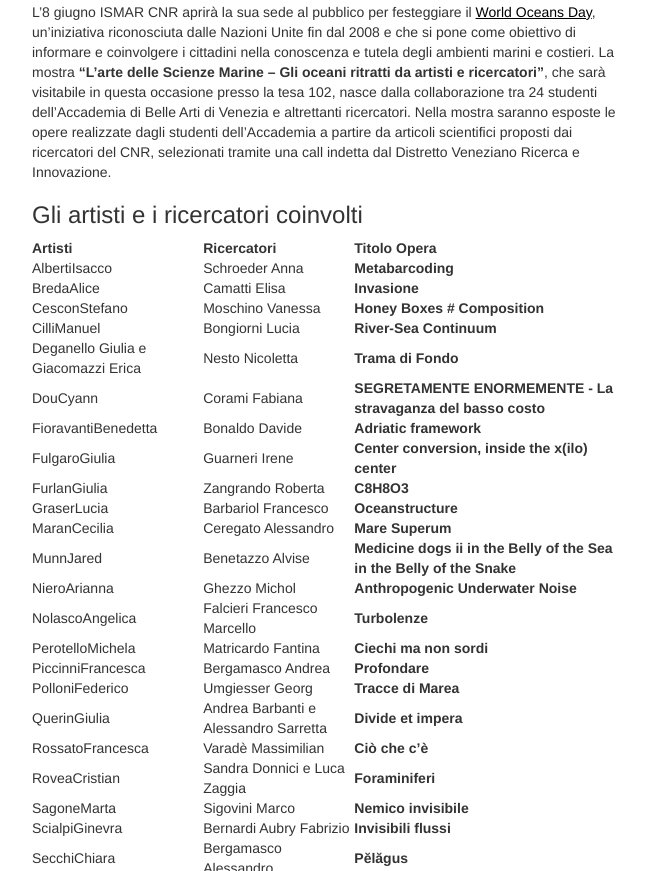
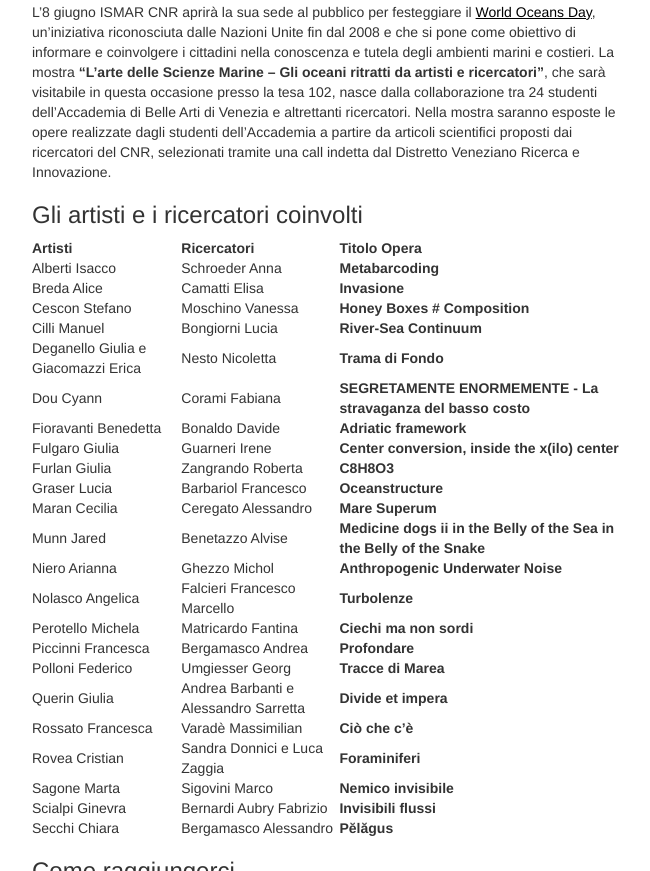
Before and after one commit to simonini/dvri-j-theme, a Jekyll site: the page built from _posts/2019-05-31-ARTESCIENZEMARINE.md, in a window 1280 px wide and 1400 px high, scrolled down 894 px, cut to the strip 0-871 px from the top of the window. Shown: the whole strip, without its empty margins (313-963 px from the left). Built offline with Jekyll 4.4.1, drawn with Linux system fonts in a browser that asks for light colours; comment, search, counter and statistics services are not loaded; the table of contents is made by our own code.

Commit message:
spazi artisti

```diff
--- a/_posts/2019-05-31-ARTESCIENZEMARINE.md
+++ b/_posts/2019-05-31-ARTESCIENZEMARINE.md
@@ -24,29 +24,29 @@ La mostra **“L’arte delle Scienze Marine – Gli oceani ritratti  da artisti
 
 |**Artisti**|**Ricercatori**|**Titolo Opera**|
 |--- |--- |--- |
-|AlbertiIsacco|Schroeder Anna|**Metabarcoding**|
-|BredaAlice|Camatti Elisa|**Invasione**|
-|CesconStefano|Moschino Vanessa|**Honey Boxes # Composition**|
-|CilliManuel|Bongiorni Lucia|**River-Sea Continuum**|
+|Alberti Isacco|Schroeder Anna|**Metabarcoding**|
+|Breda Alice|Camatti Elisa|**Invasione**|
+|Cescon Stefano|Moschino Vanessa|**Honey Boxes # Composition**|
+|Cilli Manuel|Bongiorni Lucia|**River-Sea Continuum**|
 |Deganello Giulia e  Giacomazzi Erica|Nesto Nicoletta|**Trama di Fondo**|
-|DouCyann|Corami Fabiana|**SEGRETAMENTE ENORMEMENTE - La stravaganza del basso costo**|
-|FioravantiBenedetta|Bonaldo Davide|**Adriatic framework**|
-|FulgaroGiulia|Guarneri Irene|**Center conversion, inside the x(ilo) center**|
-|FurlanGiulia|Zangrando Roberta|**C8H8O3**|
-|GraserLucia|Barbariol Francesco|**Oceanstructure**|
-|MaranCecilia|Ceregato Alessandro|**Mare Superum**|
-|MunnJared|Benetazzo Alvise|**Medicine dogs ii in the Belly of the Sea in the Belly of the Snake**|
-|NieroArianna|Ghezzo Michol|**Anthropogenic Underwater Noise**|
-|NolascoAngelica|Falcieri Francesco Marcello|**Turbolenze**|
-|PerotelloMichela|Matricardo Fantina|**Ciechi ma non sordi**|
-|PiccinniFrancesca|Bergamasco Andrea|**Profondare**|
-|PolloniFederico|Umgiesser Georg|**Tracce di Marea**|
-|QuerinGiulia|Andrea Barbanti e Alessandro Sarretta|**Divide et impera**|
-|RossatoFrancesca|Varadè Massimilian|**Ciò che c'è**|
-|RoveaCristian|Sandra Donnici e Luca Zaggia|**Foraminiferi**|
-|SagoneMarta|Sigovini Marco|**Nemico invisibile**|
-|ScialpiGinevra|Bernardi Aubry Fabrizio|**Invisibili flussi**|
-|SecchiChiara|Bergamasco Alessandro|**Pĕlăgus**|
+|Dou Cyann|Corami Fabiana|**SEGRETAMENTE ENORMEMENTE - La stravaganza del basso costo**|
+|Fioravanti Benedetta|Bonaldo Davide|**Adriatic framework**|
+|Fulgaro Giulia|Guarneri Irene|**Center conversion, inside the x(ilo) center**|
+|Furlan Giulia|Zangrando Roberta|**C8H8O3**|
+|Graser Lucia|Barbariol Francesco|**Oceanstructure**|
+|Maran Cecilia|Ceregato Alessandro|**Mare Superum**|
+|Munn Jared|Benetazzo Alvise|**Medicine dogs ii in the Belly of the Sea in the Belly of the Snake**|
+|Niero Arianna|Ghezzo Michol|**Anthropogenic Underwater Noise**|
+|Nolasco Angelica|Falcieri Francesco Marcello|**Turbolenze**|
+|Perotello Michela|Matricardo Fantina|**Ciechi ma non sordi**|
+|Piccinni Francesca|Bergamasco Andrea|**Profondare**|
+|Polloni Federico|Umgiesser Georg|**Tracce di Marea**|
+|Querin Giulia|Andrea Barbanti e Alessandro Sarretta|**Divide et impera**|
+|Rossato Francesca|Varadè Massimilian|**Ciò che c'è**|
+|Rovea Cristian|Sandra Donnici e Luca Zaggia|**Foraminiferi**|
+|Sagone Marta|Sigovini Marco|**Nemico invisibile**|
+|Scialpi Ginevra|Bernardi Aubry Fabrizio|**Invisibili flussi**|
+|Secchi Chiara|Bergamasco Alessandro|**Pĕlăgus**|
 
 ### Come raggiungerci
 
```
